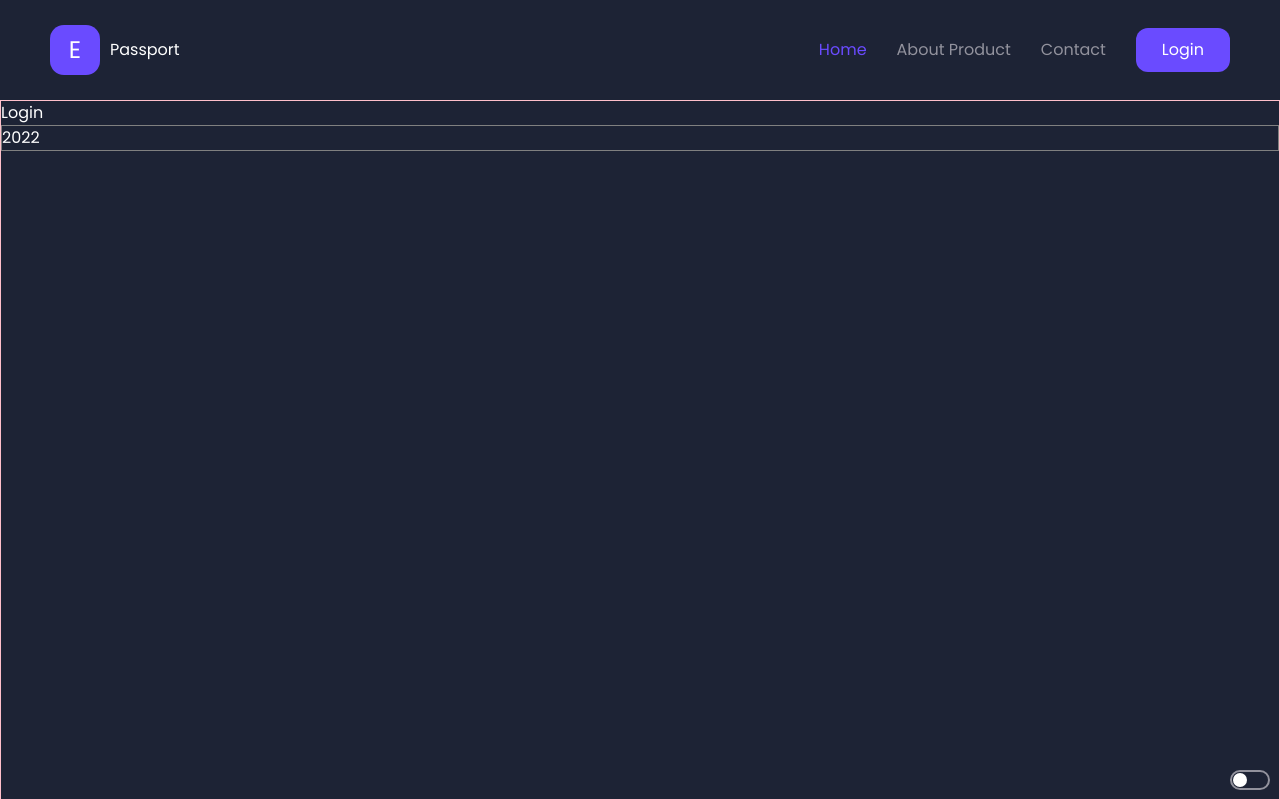
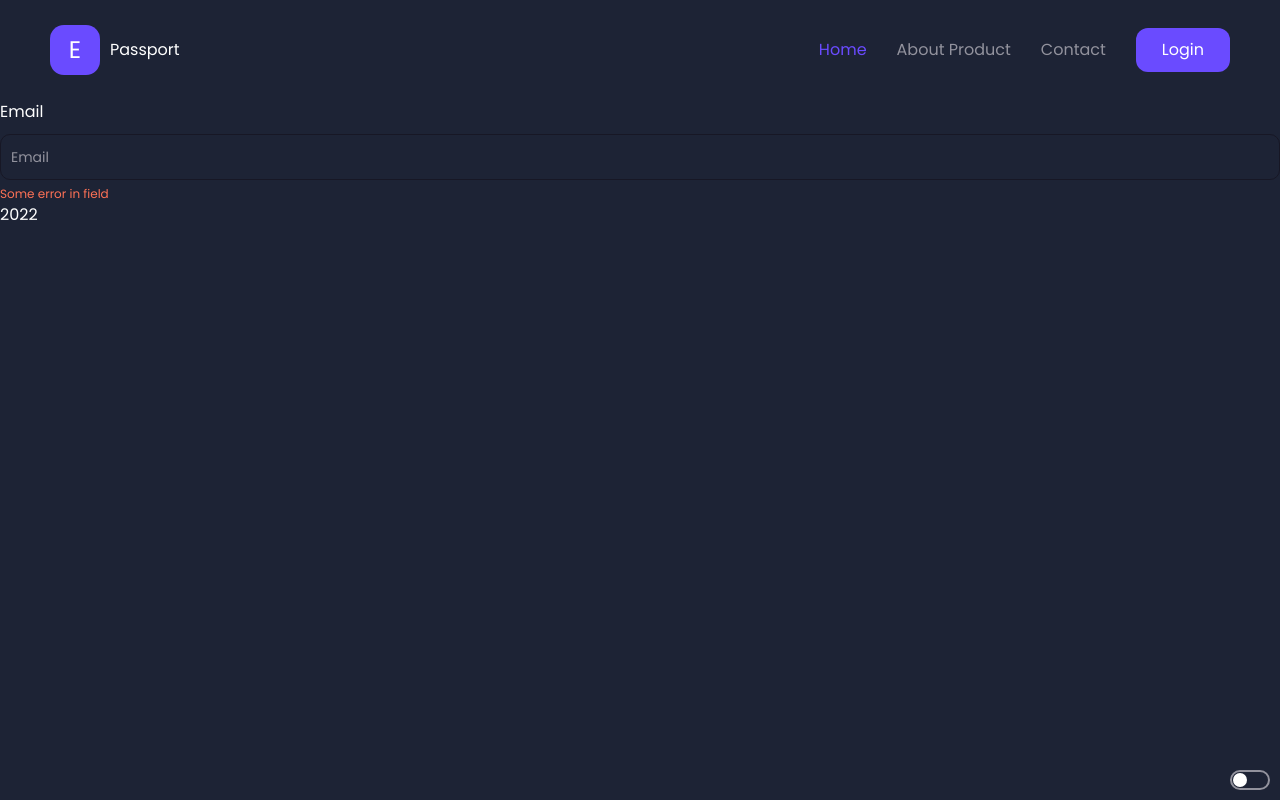
Before and after one commit to naHDop-tech/e-passport, a React app in the folder client/: page /login in a window 1280 px wide. Built offline with nearby package versions, Linux system fonts and the light colour scheme.

Commit message:
feat: add TextInput component

```diff
--- /dev/null
+++ b/client/src/components/Inputs/TextInput/TextInput.tsx
@@ -0,0 +1,30 @@
+import { InputHTMLAttributes } from 'react'
+import cn from 'classnames';
+
+import s from './TextInputStyle.module.css'
+const styles = s as unknown as ITextInputStyle
+
+interface ITextInputStyle {
+  Input: string
+  Label: string
+  Error: string
+  Disabled: string
+}
+
+interface ITextInputProps {
+  label?: string
+  errorText?: string
+}
+
+export type TextInputProps = ITextInputProps & InputHTMLAttributes<HTMLInputElement>
+
+export function TextInput(props: TextInputProps): JSX.Element {
+  const { label, errorText, ...rest} = props
+  return (
+    <>
+      {label && <label className={cn(styles.Label, {[styles.Disabled]: rest.disabled})}>Email</label>}
+      <input className={styles.Input} {...rest} />
+      {errorText && <p className={cn(styles.Error, {[styles.Disabled]: rest.disabled})}>{errorText}</p>}
+    </>
+  )
+}
--- /dev/null
+++ b/client/src/components/Inputs/TextInput/TextInputStyle.module.css
@@ -0,0 +1,41 @@
+.Input {
+  width: 100%;
+  border: none;
+  border: 1.5px solid var(--color-accent);
+  border-radius: 10px;
+  background: transparent;
+  padding: 10px;
+  color: var(--color-text);
+
+  font-size: 14px;
+  line-height: 24px;
+}
+
+.Input::placeholder,
+.Input::-webkit-input-placeholder {
+  color: var(--color-text-grey);
+}
+
+.Input:-ms-input-placeholder {
+  color: var(--color-text-grey);
+}
+
+.Input:disabled {
+  opacity: 0.3;
+}
+
+.Disabled {
+  opacity: 0.3;
+}
+
+.Label {
+  display: block;
+  margin-bottom: 10px;
+}
+
+.Error {
+  padding: 0;
+  margin-top: 5px;
+  color: var(--color-red);
+  font-size: 12px;
+}
--- /dev/null
+++ b/client/src/components/Inputs/TextInput/index.ts
@@ -0,0 +1,2 @@
+export { TextInput  } from './TextInput'
+export type { TextInputProps } from './TextInput'
--- a/client/src/components/Login/Login.tsx
+++ b/client/src/components/Login/Login.tsx
@@ -1,7 +1,9 @@
-
+import { TextInput } from '../Inputs/TextInput'
 
 export function Login() {
   return (
-    <>Login</>
+    <>
+      <TextInput label='Email' placeholder='Email' errorText='Some error in field' />
+    </>
   )
 }
--- a/client/src/components/layouts/MainLayout/MainLayoutGridStyle.module.css
+++ b/client/src/components/layouts/MainLayout/MainLayoutGridStyle.module.css
@@ -36,7 +36,6 @@ nav ul {
 }
 
 .Content {
-  border: 1px solid pink;
   grid-area: content;
   overflow: auto;
 }
@@ -49,40 +48,33 @@ nav ul {
 }
 
 .Sidebar {
-  border: 1px solid blue;
   grid-area: sidebar;
 }
 
 .Adv {
-  border: 1px solid blue;
   grid-area: ad;
 }
 
 .Footer {
-  border: 1px solid grey;
 }
 
 .HideNavbar {
   display: none;
-  border: 1px solid yellow;
   grid-area: nav;
 }
 
 .HideSidebar {
   display: none;
-  border: 1px solid blue;
   grid-area: sidebar;
 }
 
 .HideAdv {
   display: none;
-  border: 1px solid blue;
   grid-area: ad;
 }
 
 .HideFooter {
   display: none;
-  border: 1px solid grey;
 }
 
 @media (min-width: 500px) {
--- a/client/src/store/theme/types.ts
+++ b/client/src/store/theme/types.ts
@@ -7,12 +7,12 @@ export const themes = {
   light: {
     '--color-background': '#1d2335',
     '--color-text': '#ffffff',
-    '--color-accent': '#f1f1f5'
+    '--color-accent': '#171725'
   },
   dark: {
     '--color-background': '#ffffff',
     '--color-text': '#1d2335',
-    '--color-accent': '#171725'
+    '--color-accent': '#f1f1f5'
   },
 }
 
--- a/client/src/style.css
+++ b/client/src/style.css
@@ -102,6 +102,6 @@ input:focus {
   --color-text-white: #ffffff;
 
   --color-text: var(--color-text-white);
-  --color-accent: var(--color-text-white-grey);
+  --color-accent: var(--color-primary-dark);
   --color-background: var(--color-primary-black-accent);
 }
```
